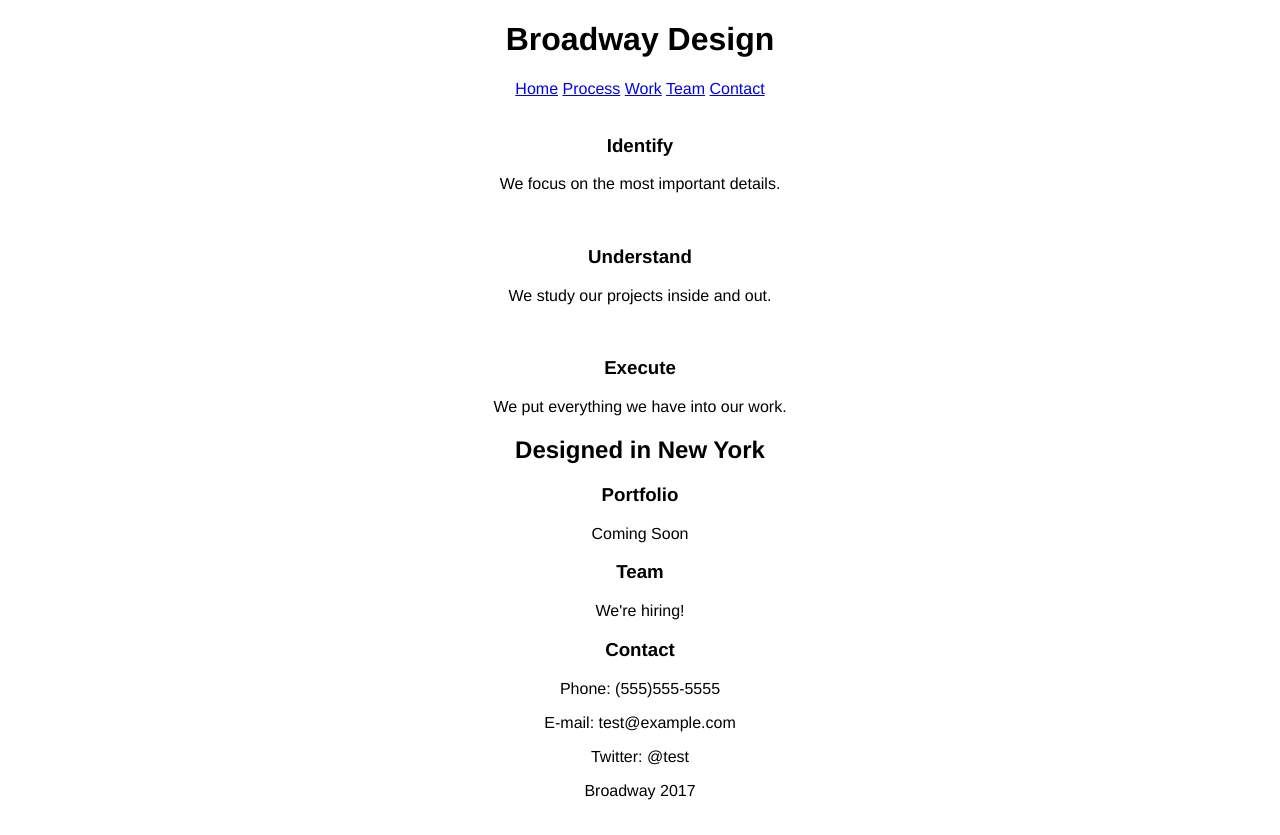
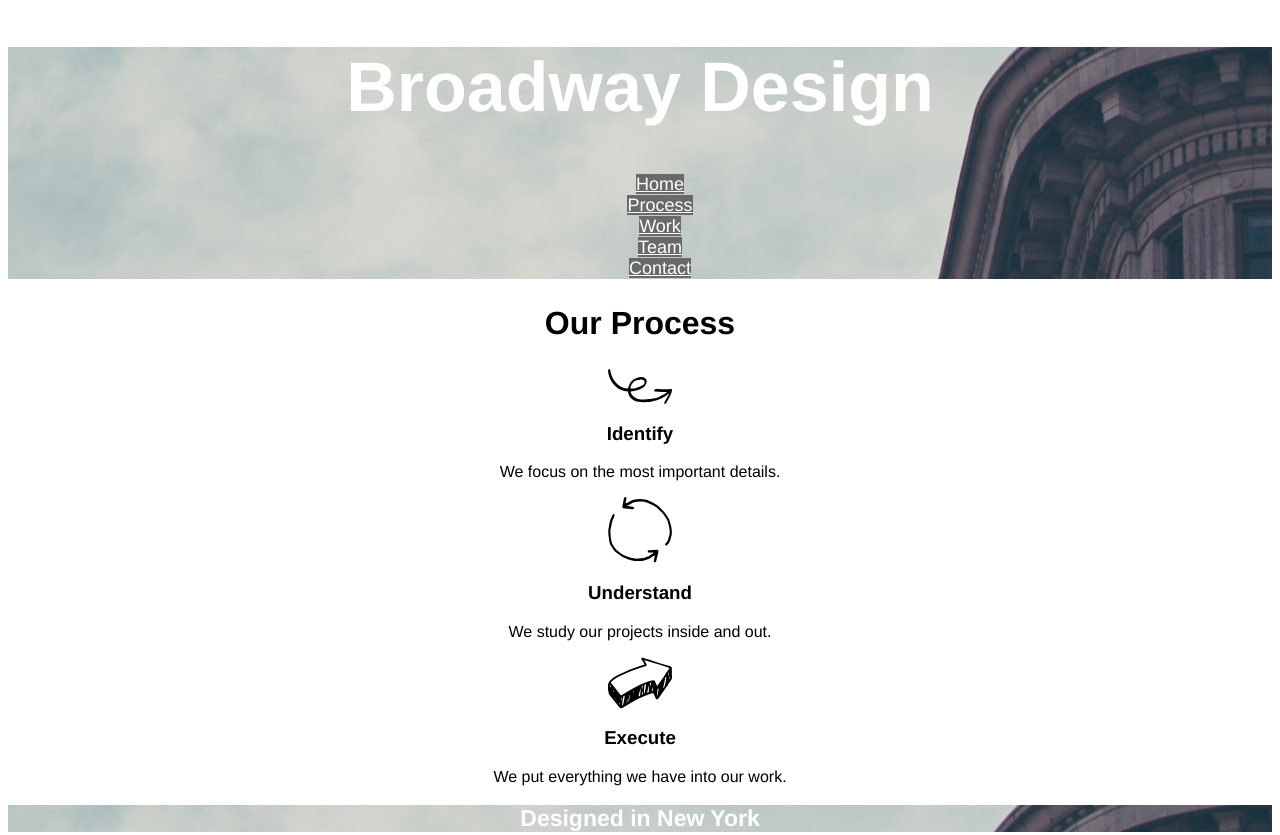
Before and after one commit to alantbacon/Broadway, a plain HTML site: page index.html in a window 1280 px wide. Shown: the top 835 px of the page. Drawn offline with Linux system fonts and the light colour scheme.

Commit message:
Nearly finished, working on menu

```diff
--- a/index.html
+++ b/index.html
@@ -8,29 +8,34 @@
   <body>
     <div class="header">
       <h1>Broadway Design</h1>
-    </div>
-    <nav>
-      <a href="#">Home</a>
-      <a href="#process">Process</a>
-      <a href="#work">Work</a>
-      <a href="#team">Team</a>
-      <a href="#contact">Contact</a>
-    </nav>
+
+      <ul style="list-style-type:none">
+        <li><a href="#">Home</a></li>
+        <li><a href="#process">Process</a></li>
+        <li><a href="#work">Work</a></li>
+        <li><a href="#team">Team</a></li>
+        <li><a href="#contact">Contact</a></li>
+      </ul>
+   </div>
+
+
+     <h2>Our Process</h2>
+
 
     <div class="identify">
-      <img src="" alt="">
+      <img src="./resources/images/identify.svg" alt="">
       <h3>Identify</h3>
       <p>We focus on the most important details.</p>
     </div>
 
     <div class="understand">
-      <img src="" alt="">
+      <img src="./resources/images/understand.svg" alt="">
       <h3>Understand</h3>
       <p>We study our projects inside and out.</p>
     </div>
 
     <div class="execute">
-      <img src="" alt="">
+      <img src="./resources/images/execute.svg" alt="">
       <h3>Execute</h3>
       <p>We put everything we have into our work.</p>
     </div>
@@ -57,7 +62,8 @@
     </div>
 
     <div class="footer">
-      <p>Broadway 2017</p>
+      <p>&copy; Broadway 2017 <a href="#"> Home </a><a href="#process"> Process </a>
+      <a href="#work"> Work </a><a href="#team"> Team </a><a href="#contact"> Contact </a></p>
     </div>
 
   </body>
--- a/resources/css/style.css
+++ b/resources/css/style.css
@@ -2,10 +2,49 @@
   font-family: Helvetica, sans-serif;
 }
 
-h1, h2, h3, p, nav {
+h1, h2, h3, p {
   text-align: center;
 }
 
-footer.p {
+footer p {
   text-align: left;
 }
+
+.header {
+  background-image: url(../images/the-flatiron-building.png);
+  text-align: center;
+}
+
+.header h1 {
+  font-size: 70px;
+  font-weight: bold;
+  color: white;
+}
+ .header a {
+   font-size: 18px;
+   color: white;
+ }
+
+h2 {
+  font-size: 32px;
+  font-weight: bold;
+}
+
+img {
+  display: block;
+  margin: auto;
+}
+
+.subheader h2 {
+  font-size: 23px;
+  font-weight: bold;
+  color: white;
+  background-image: url(../images/the-flatiron-building.png);
+}
+
+.footer p, a {
+  text-align: left;
+  font-size: 11px;
+  color: white;
+  background-color: dimgray;
+}
```
